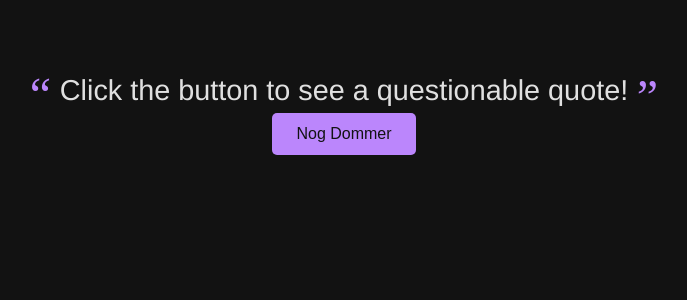
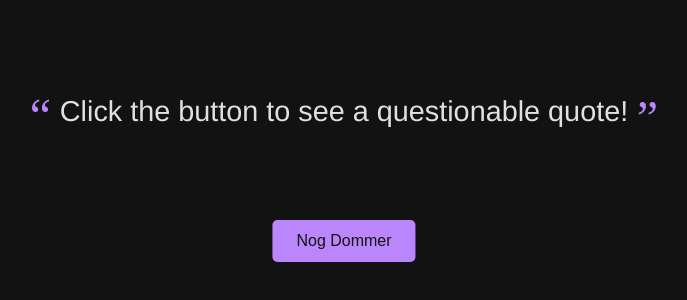
Before and after one commit to sybrenh/dumb-politician-quotes, a plain HTML site: page index.html in a window 1280 px wide. Shown: the part 288-588 px from the top of the page, without its empty margins (296-983 px from the left). Drawn offline with Linux system fonts and the light colour scheme.

Commit message:
Update styles.css

```diff
--- a/styles.css
+++ b/styles.css
@@ -48,6 +48,10 @@ body {
 }
 
 button {
+    position: fixed;
+    bottom: 250px;
+    left: 50%;
+    transform: translateX(-50%);
     background-color: #bb86fc;
     color: #121212;
     border: none;
@@ -57,6 +61,7 @@ button {
     cursor: pointer;
     transition: background-color 0.3s ease;
 }
+
 
 button:hover {
     background-color: #9c61e8;
```
